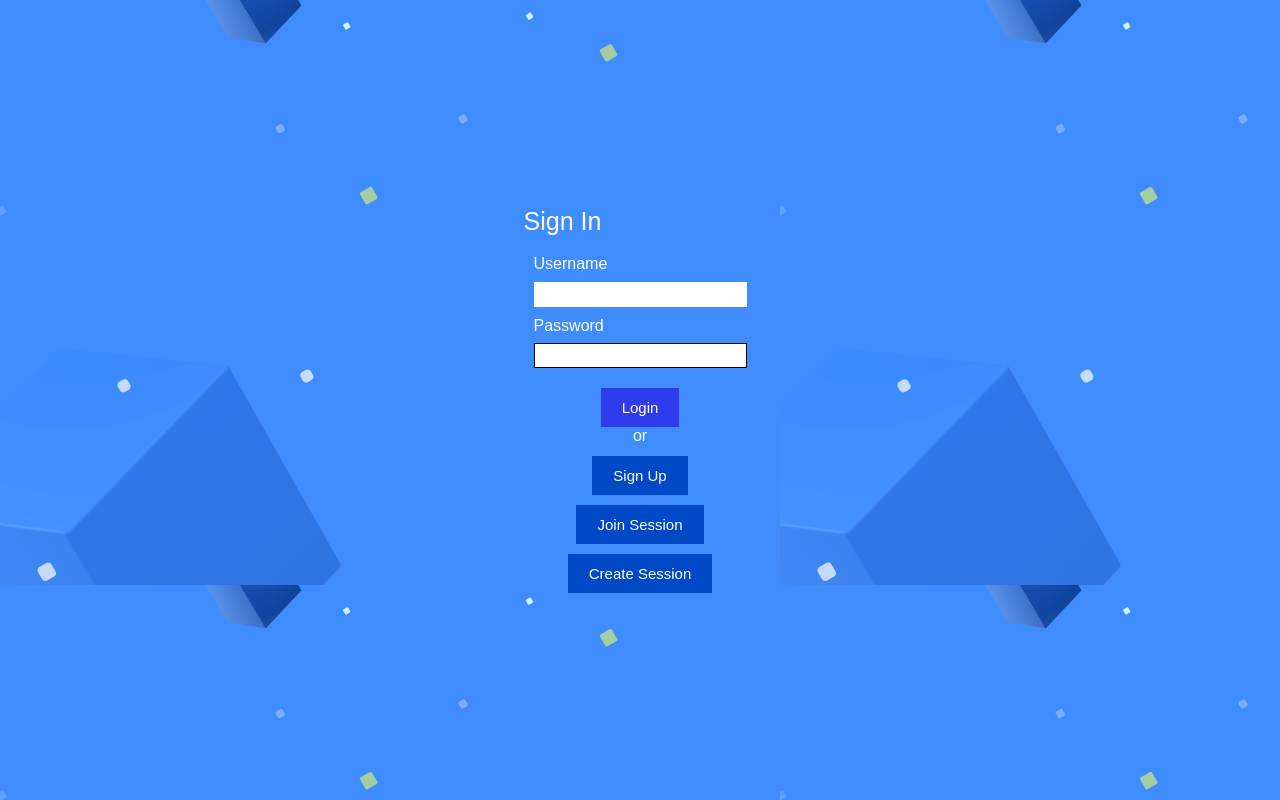
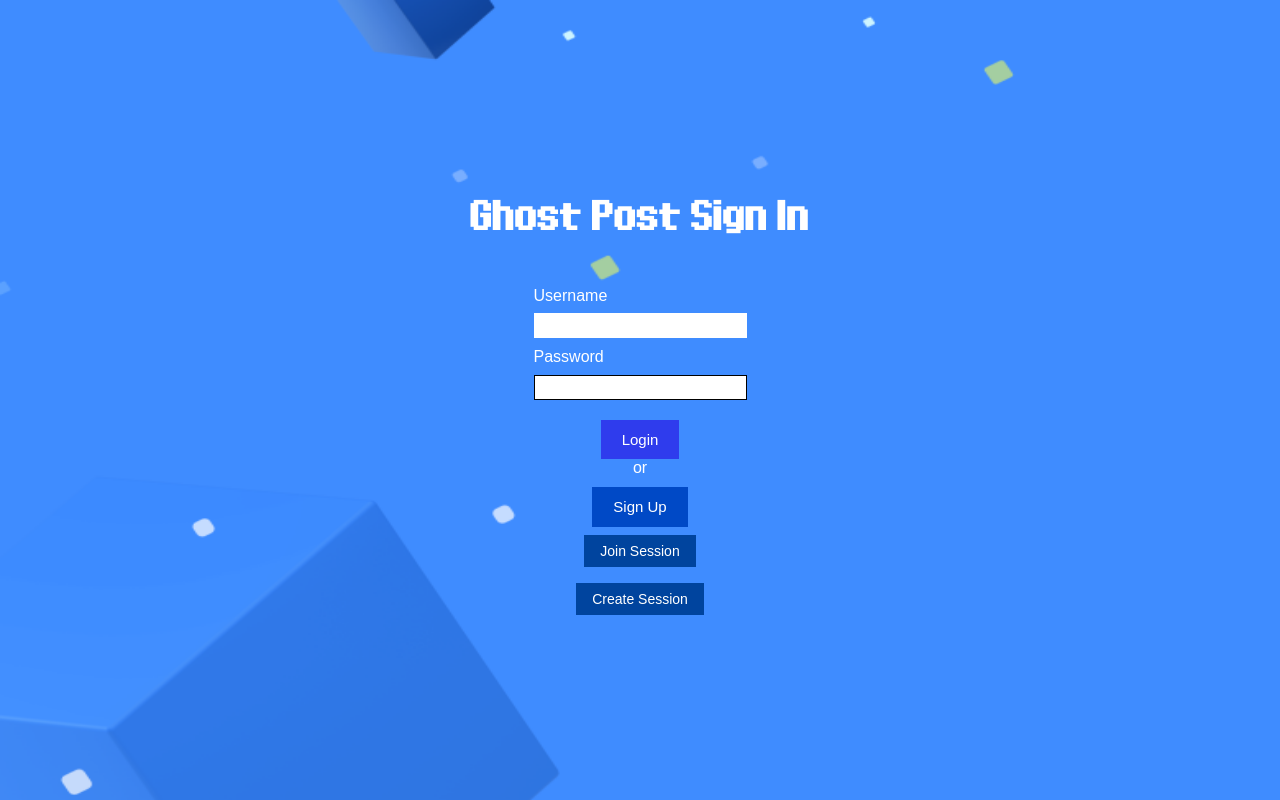
Before and after one commit to marideguia/ghost-post, a React (Create React App) app in the folder ghost-post-app/: page / in a window 1280 px wide. Built offline with nearby package versions, Linux system fonts and the light colour scheme.

Commit message:
Implemented Routing and overall styling

```diff
--- a/ghost-post-app/src/App.js
+++ b/ghost-post-app/src/App.js
@@ -1,6 +1,6 @@
 
 
-import Login from './Login'
+import Login from './components/Login'
 import Car from './components/CreateSession'
 import Joinsession from './joinsession'
 import Posts from './components/Posts'
--- a/ghost-post-app/src/components/CreateSession.css
+++ b/ghost-post-app/src/components/CreateSession.css
@@ -1,3 +1,14 @@
+.app{
+    background-image: url("./background.png");
+    position:fixed;
+    min-width: 100%;
+    min-height: 100%;
+    background-color: #3b62ff;
+    background-repeat: no-repeat;
+    background-size:cover;
+    background-position: center;
+    background-size: 100vw 100vh;
+}
 @font-face {
     font-family: 'Eight Bit Dragon Regular';
     font-style: normal;
@@ -7,3 +18,6 @@
     h1{
         font-family:'Eight Bit Dragon Regular' ;
     }
+html{
+        min-height: 100%;
+}
--- a/ghost-post-app/src/components/CreateSession.js
+++ b/ghost-post-app/src/components/CreateSession.js
@@ -1,25 +1,26 @@
-import React from 'react';
-import { useEffect, useState } from "react"
-// import RandomCode from './RandomCode';
-import Posts from './Posts';
-import {BrowserRouter as Router, Routes, Route,Link } from 'react-router-dom';
-import 'tachyons';
-import './CreateSession.css'
+import {React, useEffect, useState } from "react" //necessary react components
+import {BrowserRouter as Router, Routes, Route,Link } from 'react-router-dom';//Imported to enable routing in app
+import 'tachyons'; //CSS toolkit for styling
+import './CreateSession.css' //Additional Style Sheet for Component
+
 
 function CreateSession() {
+  //React Use state hooks for toggling visibility of items
   const [text, setText] = useState("");
   const [text2, setText2] = useState("");
   const [text3, setText3] = useState("");
   const [show, setShow] = useState(false);
 
-
+  //Random string generator to create session codes
   var add = ''
   var characters = 'ABCDEFGHIJKLMNOPQRSTUVWXYZ1234567890'
   for (var x =0;x<5;x++){
     add += characters.charAt(Math.floor(Math.random()*characters.length))
   }
+  //Event for handling actions that occur when form is submitted
   const handleSubmit = (event) => {
     event.preventDefault();
+    //Use state Set functions to update the values in the JSX elements
     setText(event.target[0].value);
     setText2("Your session code is " + add);
     setText3("Share this code with your audience")
@@ -29,17 +30,14 @@ function CreateSession() {
 
 
   return (
-    //bg-light-blue br3 pa3 ma2 grow bw2 shadow-5 f4 fw6 db black link hover-dark-blue
-    //bg-light-blue dib br3 pa3 ma2 bw2 shadow-5 dtc v-mid tc black ph3 ph4-l
-    //bg-light-blue br3 pa3 ma2 bw2 shadow-5 f4 fw6 db black link  dtc v-mid tc black ph3 ph4-l
-    //bw2 shadow-5 f4 fw6 db
-    //"bg-light-blue dib br3 pa6"
+    // JSX elements with inline styling using Tachyons a CSS toolkit
      <div className = "center vh-50 dt w-50 bg-light-blue br3 mt6" >
        <div class="dtc v-mid tc black ph3 ph4-l">
     <h1>Ghost Post Session Generator</h1>
     <h3>Enter title of your session below</h3>
 
     <div>
+      {/*Form code for allowing user to enter Session Title*/}
     <form onSubmit={handleSubmit}>
         <input className='pa2 ba b--dark-gray ma2' type="text" />
         <button className='f6 grow no-underline br-pill ba bw1 ph3 pv2 mb2 dib black' type="submit">Submit</button>
@@ -51,7 +49,8 @@ function CreateSession() {
     </div>
     <div>
     {
-    show?<h3 className = "grow"><Link to="/App">Go to session</Link></h3>:null
+      //Routing Links for pages the user can navigate to
+    show?<h3 className = "grow"><Link to="/Posts">Go to session</Link></h3>:null
     }
     {
     show?null:<h4 className = "grow"><Link to="/">Go back to login page</Link></h4>
--- a/ghost-post-app/src/Login.js
+++ b/ghost-post-app/src/components/Login.js
@@ -1,8 +1,7 @@
 import React, { useState } from "react";
 import ReactDOM from "react-dom";
-import {useNavigate, Link} from "react-router-dom"
-
-import "./styles.css";
+import { Link } from 'react-router-dom';
+import "../styles.css";
 
 function Login() {
   // let navigate=useNavigate()
@@ -78,16 +77,10 @@ function Login() {
             <input type="button" value = "Sign Up"/>
           </div>
           <div className="button-container">
-
-              <input type="button"
-                value = "Join Session"
-                // onclick={() => {navigate("/joinsession")}}
-              />
+          <Link to="Joinsession" className="f6 link dim ph3 pv2 mb2 dib white bg-dark-blue ma2">Join Session</Link>
           </div>
           <div className="button-container">
-          {/* <Link to="/Car">Create Session</Link> */}
-
-            <input type="button" value = "Create Session"/>
+          <Link to="CreateSession" className="f6 link dim ph3 pv2 mb2 dib white bg-dark-blue ma2">Create Session</Link>
           </div>
         </form>
       </div>
@@ -95,15 +88,14 @@ function Login() {
 
   return (
     <div className="app">
+      <h1 className="grow tc">Ghost Post Sign In</h1>
       <div className="login-form">
-        <div className="title">Sign In</div>
+
         {isSubmitted ? <div>User is successfully logged in</div> : renderForm}
       </div>
     </div>
   );
 }
 
-const rootElement = document.getElementById("root");
-ReactDOM.render(<Login />, rootElement);
 
 export default Login;
--- a/ghost-post-app/src/components/Sidebar.js
+++ b/ghost-post-app/src/components/Sidebar.js
@@ -1,16 +1,21 @@
 import React from 'react';
 import "../sidebar.css";
 import {SidebarData} from './SidebarData';
+import { Link } from 'react-router-dom';
 
 function SideBar() {
   return (
+
     <div className='SideBar'>
+
       <ul className='SidebarList'>{SidebarData.map((val, key) => {
       return (
+
         <li key={key} className='row' id={window.location.pathname === val.link ? "active" : ""}onClick={()=> {window.location.pathname = val.link}}>
           {" "}
           <div id="icon">{val.icon}</div>{" "}
           <div id='title'>
+
             {val.title}
           </div>
         </li>
--- a/ghost-post-app/src/index.css
+++ b/ghost-post-app/src/index.css
@@ -5,6 +5,14 @@ body {
       sans-serif;
     -webkit-font-smoothing: antialiased;
     -moz-osx-font-smoothing: grayscale;
+    background-image: url("./components/background.png");
+    position:fixed;
+    min-width: 100%;
+    min-height: 100%;
+    background-size:cover;
+    background-position: center;
+    background-size: 100vw 100vh;
+    background-repeat: no-repeat;
   }
 
   code {
@@ -33,7 +41,6 @@ code {
   .p-container {
     background-color: blue;
     display: flex;
-  /* flex-direction: column; */
   }
 
   .PSearch {
@@ -46,10 +53,6 @@ code {
   .bell {
     /* background-color: aquamarine; */
     margin: auto 25px;
-}
-
-.sidebar-container {
-  background-color: black;
   }
 
   /* POST.JS STYLES */
@@ -129,3 +132,7 @@ code {
   .post-form-button post-form-cancel-button {
     color: steelblue;
   }
+
+  html {
+    min-height: 100%;
+  }
--- a/ghost-post-app/src/index.js
+++ b/ghost-post-app/src/index.js
@@ -1,36 +1,34 @@
-import React from 'react';
+import React from "react";
+import App from "./App";
+import Joinsession from './joinsession';
 import ReactDOM from 'react-dom';
-import './index.css';
-import App from './App';
+import "./index.css";
+import ArchPosts from './components/ArchPosts';
+import {BrowserRouter, Routes, Route,Link} from 'react-router-dom';
+import Login from './components/Login';
+import Posts from './components/Posts';
+import CreateSession from './components/CreateSession';
 import reportWebVitals from './reportWebVitals';
-
-import Login from './Login'
-import Car from './components/CreateSession'
-import Joinsession from './joinsession'
-import Posts from './components/Posts'
-import ArchPosts from './components/ArchPosts'
-import Error from'./components/Error'
-
-import {BrowserRouter, Routes, Route, Link} from 'react-router-dom'
 
 ReactDOM.render(
   <React.StrictMode>
     <BrowserRouter>
-      {/* Optional Navbar */}
-      <Routes>
-        {/* root page */}
-        <Route path="/" element={<Login />} />
-        <Route path="/Car" element={<Car />} />
-        <Route path="/joinsession" element={<Joinsession />} />
-        <Route path="/posts" element={<Posts currentUserID="1"/>} />
-        <Route path="/archposts" element={<ArchPosts />} />
-        {/* Render error page when invalid address is used */}
-        <Route path="*" element={<Error />} />
-      </Routes>
+    <Routes>
+      <Route path = "/" element = {<Login/>}/>
+      <Route path = "CreateSession" element={<CreateSession/>}/>
+      <Route path = "App" element ={<App/>}/>
+      <Route path = "Login" element ={<Login/>}/>
+      <Route path = "Posts" element ={<Posts/>}/>
+      <Route path = "Joinsession" element ={<Joinsession/>}/>
+      <Route path="Archposts" element={<ArchPosts/>}/>
+    </Routes>
     </BrowserRouter>
+
   </React.StrictMode>,
   document.getElementById('root')
 );
+
+
 
 // If you want to start measuring performance in your app, pass a function
 // to log results (for example: reportWebVitals(console.log))
--- a/ghost-post-app/src/joinsession.js
+++ b/ghost-post-app/src/joinsession.js
@@ -1,6 +1,6 @@
 import React, { useState } from "react";
 import ReactDOM from "react-dom";
-
+import { Link } from 'react-router-dom';
 import "./stylesjoinsession.css";
 
 function Joinsession() {
@@ -64,9 +64,11 @@ function Joinsession() {
   );
 
   return (
+
     <div className="app">
+
       <div className="joinsession-form">
-        <div className="title">Join Session</div>
+        <div className="tc grow"><h1>Join Session</h1></div>
         {isSubmitted ? <div>nice</div> : renderForm}
       </div>
     </div>
--- a/ghost-post-app/src/styles.css
+++ b/ghost-post-app/src/styles.css
@@ -10,6 +10,15 @@
   color: #fff;
   background-color: #3b62ff;
   background-image: url("./components/background.png");
+  position:fixed;
+  min-width: 100%;
+  min-height: 100%;
+  background-repeat: no-repeat;
+  background-size:cover;
+  background-position: center;
+  background-size: 100vw 100vh;
+
+
 }
 
 input[type="text"],
@@ -68,7 +77,7 @@
 }
 
 .title {
-    font-size: 25px;
+  font-size: 20px;
   margin-bottom: 20px;
 }
 
@@ -78,3 +87,6 @@
   gap: 8px;
   margin: 10px;
 }
+html {
+  min-height: 100%;
+}
```
Lines whose indentation alone changed are shown as unchanged.
